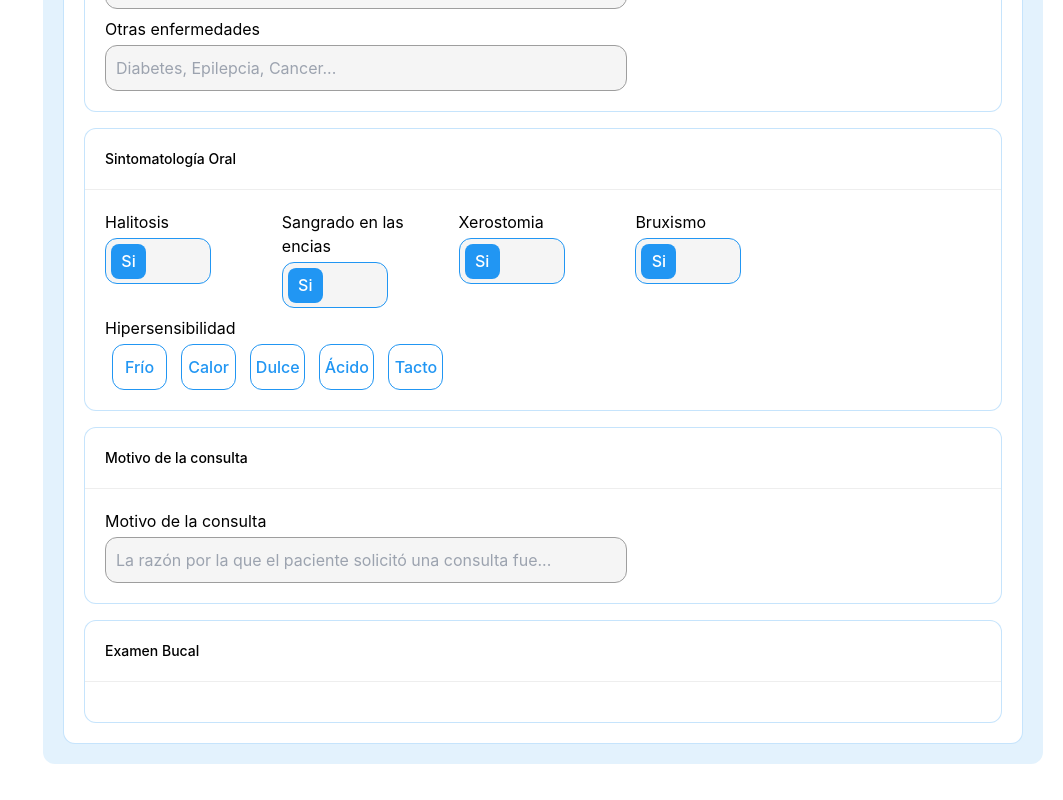
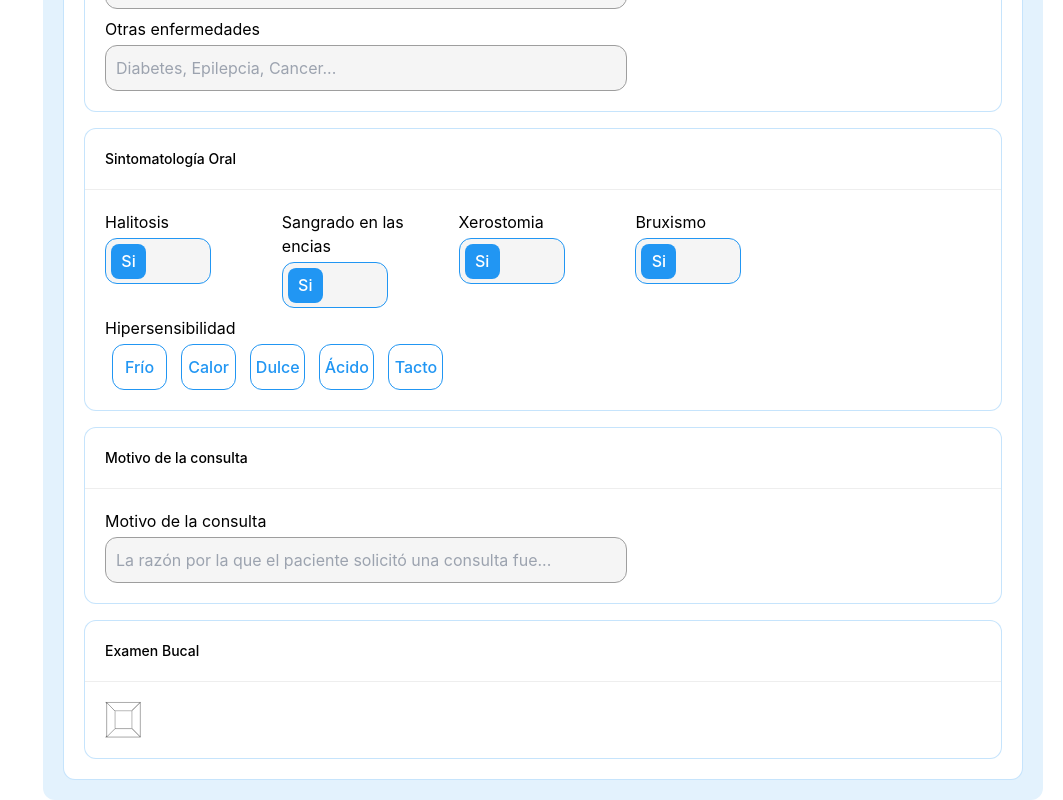
Before and after one commit to Willian-Cueva/ardental, a React (Create React App) app: page /#/ in a window 1280 px wide. Shown: the part 780-1580 px from the top of the page, without its empty margins (217-1280 px from the left). Before the commit the page ends 1544 px from the top, so only its background shows below. Built offline with nearby package versions, Linux system fonts and the light colour scheme.

Commit message:
estilos del contorno del diente geométrico

```diff
--- /dev/null
+++ b/src/assets/svg/ToothOutline.js
@@ -0,0 +1,20 @@
+
+export default function ToothOutline({color="white",className=""}) {
+  return (
+    <div className={`${className}`}>
+      <svg
+        width="36"
+        height="9.5"
+        viewBox="0 0 104 26"
+        fill="none"
+        xmlns="http://www.w3.org/2000/svg"
+      >
+        <path
+          d="M102 25.5H2L27.5 1H77.5L102 25.5Z"
+          fill={color}
+          stroke="black"
+        />
+      </svg>
+    </div>
+  );
+}
--- a/src/components/Tooth.js
+++ b/src/components/Tooth.js
@@ -1,9 +1,16 @@
-import styles from "./styles/Tooth.module.css";
+import ToothOutline from "../assets/svg/ToothOutline";
+// import styles from "./styles/Tooth.module.css";
 export default function Tooth() {
   return (
     <div className="">
+     <div className="w-[36px] h-[36px] relative">
+      <ToothOutline className="rotate-180 absolute top-0 left-0"/>
+      <ToothOutline className="-rotate-90 absolute -right-[13px] top-[13px]"/>
+      <ToothOutline className="absolute bottom-[0.5px]"/>
+      <ToothOutline className="rotate-90 absolute -left-[12.5px] top-[13px]"/>
+     </div>
+     <div></div>
 
-      <div></div>
     </div>
   );
 }
```
Also changed, not shown: src/assets/svg/ToothCenter.js (added).
